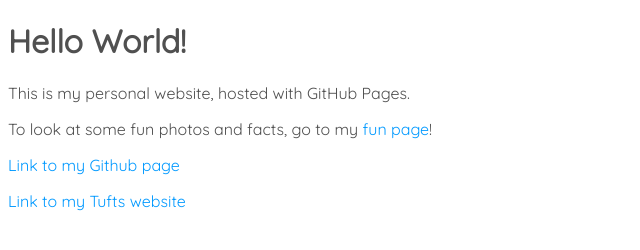
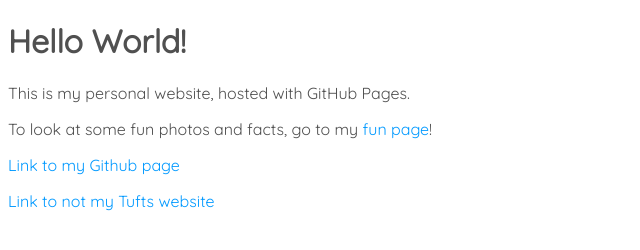
Before and after one commit to cchang18/cchang18.github.io, a plain HTML site: page index.html in a window 1280 px wide. Shown: the full height of the page, 0-640 px from the left. Drawn offline with Linux system fonts and the light colour scheme.

Commit message:
Update index.html

```diff
--- a/index.html
+++ b/index.html
@@ -20,6 +20,6 @@
   <!-- The <a href="..." tag will let you include a link on your website -->
   <p><a href="https://github.com/cchang18">Link to my Github page</a></p>
   <!-- Try updating these links to point to something related to you, like your Twitter, etc. -->
-  <p><a href="https://www.eecs.tufts.edu/~asuh/">Link to my Tufts website</a></p>
+  <p><a href="https://www.eecs.tufts.edu/~asuh/">Link to not my Tufts website</a></p>
 </body>
 </html>
```
